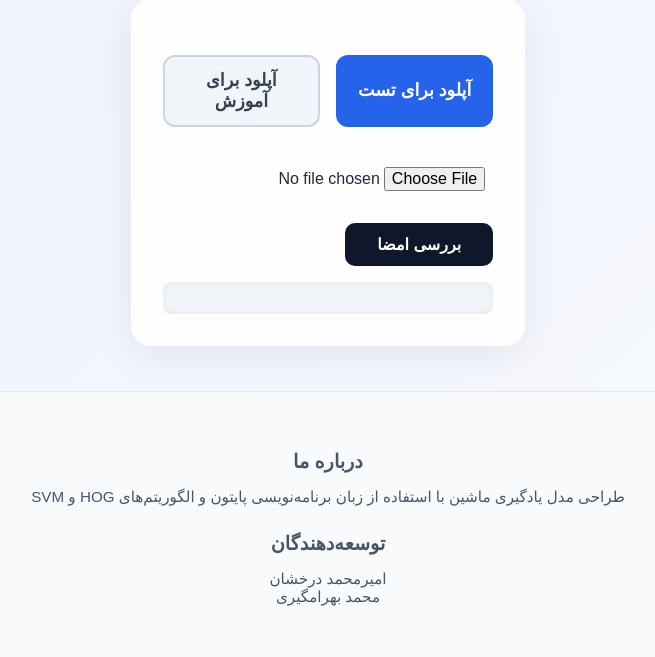
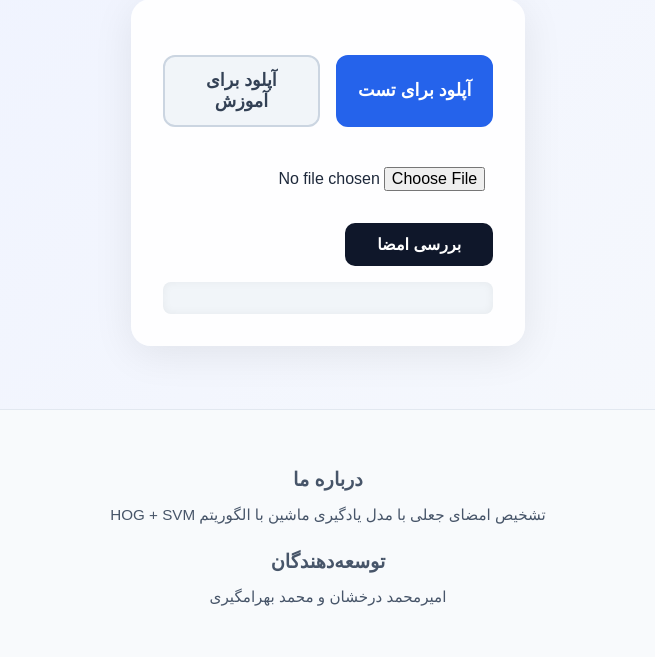
Before and after one commit to Amir-Der/Sig-Detection, a Flask app: template templates/dashboard.html in a window 1280 px wide. Shown: the part 143-800 px from the top of the page, without its empty margins (312-967 px from the left). Run offline with Flask 3, Linux system fonts and the light colour scheme; the template is opened without the code that fills it, so the values that code supplies are empty.

Commit message:
Update dashboard.html

```diff
--- a/templates/dashboard.html
+++ b/templates/dashboard.html
@@ -4,31 +4,29 @@
   <meta charset="UTF-8" />
   <meta name="viewport" content="width=device-width, initial-scale=1.0" />
   <title>سامانه تشخیص امضای جعلی</title>
-  <link rel="stylesheet" href="/static/style.css" />
+  <link rel="stylesheet" href="/static/css/style.css" />
 </head>
 <body>
-  <div class="site-header">
+  <header class="site-header">
     <h1>سامانه تشخیص امضای جعلی</h1>
-  </div>
+  </header>
 
-  <div class="container">
+  <main class="container">
     <div class="tab-buttons">
       <button class="tab active" onclick="showTab(event, 'upload-test')">آپلود برای تست</button>
       <button class="tab" onclick="showTab(event, 'upload-train')">آپلود برای آموزش</button>
     </div>
 
-    <!-- تب تست -->
-    <div class="tab-content" id="upload-test">
+    <section class="tab-content" id="upload-test">
       <form id="test-form" enctype="multipart/form-data">
         <input type="file" name="file" accept="image/*" required />
         <button type="submit">بررسی امضا</button>
         <div class="preview" id="preview-test"></div>
         <div class="result" id="result-test"></div>
       </form>
-    </div>
+    </section>
 
-    <!-- تب آموزش -->
-    <div class="tab-content hidden" id="upload-train">
+    <section class="tab-content hidden" id="upload-train">
       <form id="train-form" enctype="multipart/form-data">
         <label>آپلود ۱۰ امضای واقعی:</label>
         <input type="file" name="real_files" accept="image/*" multiple required />
@@ -37,19 +35,19 @@
         <button type="submit">آموزش مدل</button>
         <div class="result" id="result-train"></div>
       </form>
-    </div>
-  </div>
+    </section>
+  </main>
 
-  <div class="site-footer">
+  <footer class="site-footer">
     <div class="footer-section">
       <h4>درباره ما</h4>
-      <p>طراحی مدل یادگیری ماشین با استفاده از زبان برنامه‌نویسی پایتون و الگوریتم‌های HOG و SVM</p>
+      <p>تشخیص امضای جعلی با مدل یادگیری ماشین با الگوریتم HOG + SVM</p>
     </div>
     <div class="footer-section">
       <h4>توسعه‌دهندگان</h4>
-      <p>امیرمحمد درخشان <br> محمد بهرامگیری</p>
+      <p>امیرمحمد درخشان و محمد بهرامگیری</p>
     </div>
-  </div>
+  </footer>
 
   <script>
     function showTab(e, id) {
@@ -70,7 +68,7 @@
         const res = await fetch("/", { method: "POST", body: formData });
         const data = await res.json();
         document.getElementById("result-test").innerText = data.result || "نتیجه‌ای دریافت نشد";
-      } catch (err) {
+      } catch {
         document.getElementById("result-test").innerText = "خطا در ارتباط با سرور";
       }
     });
@@ -80,13 +78,10 @@
       const formData = new FormData(e.target);
 
       try {
-        const res = await fetch("/train", {
-          method: "POST",
-          body: formData
-        });
+        const res = await fetch("/train", { method: "POST", body: formData });
         const data = await res.json();
         document.getElementById("result-train").innerText = data.result || "خطا در آموزش";
-      } catch (err) {
+      } catch {
         document.getElementById("result-train").innerText = "خطا در ارسال اطلاعات";
       }
     });
```
